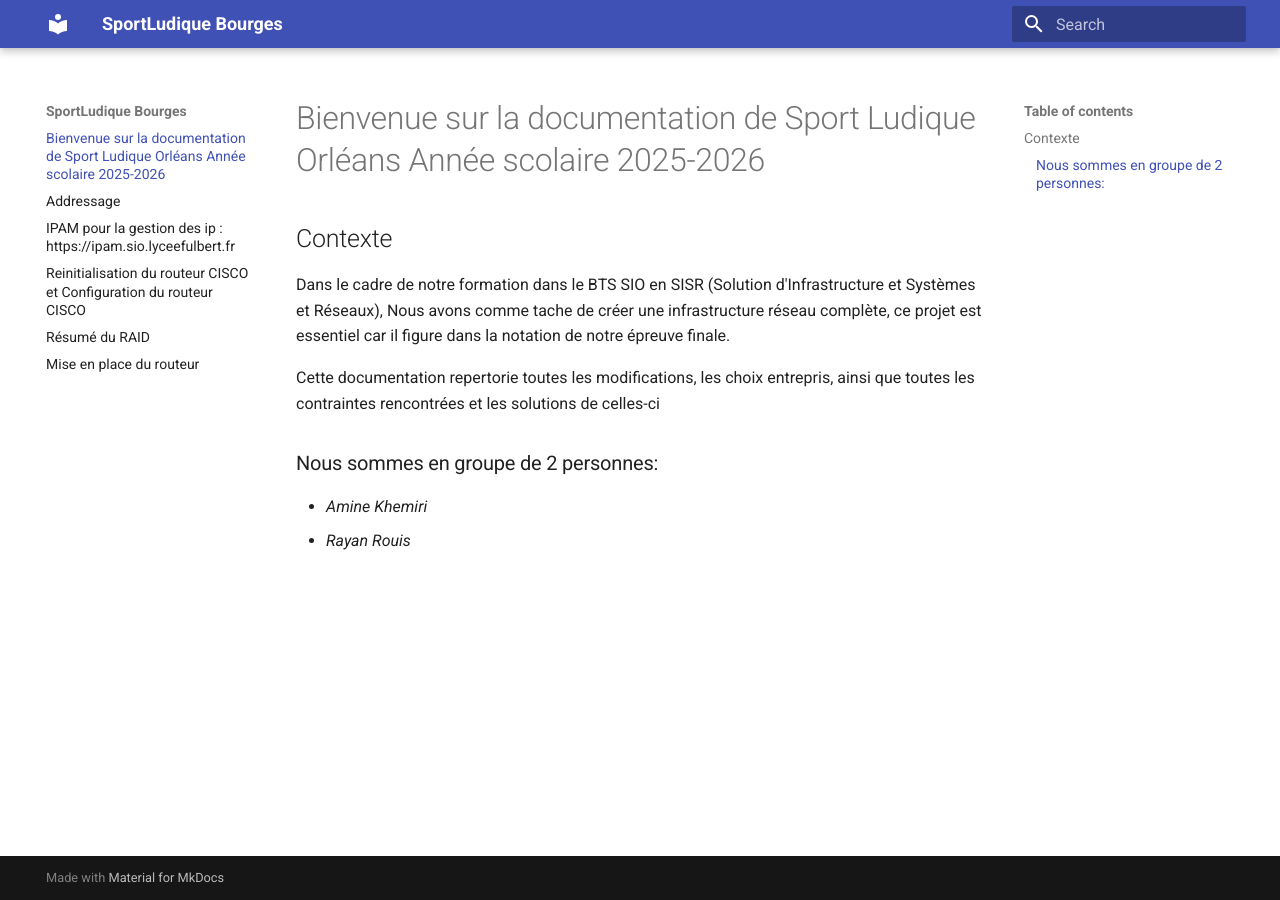
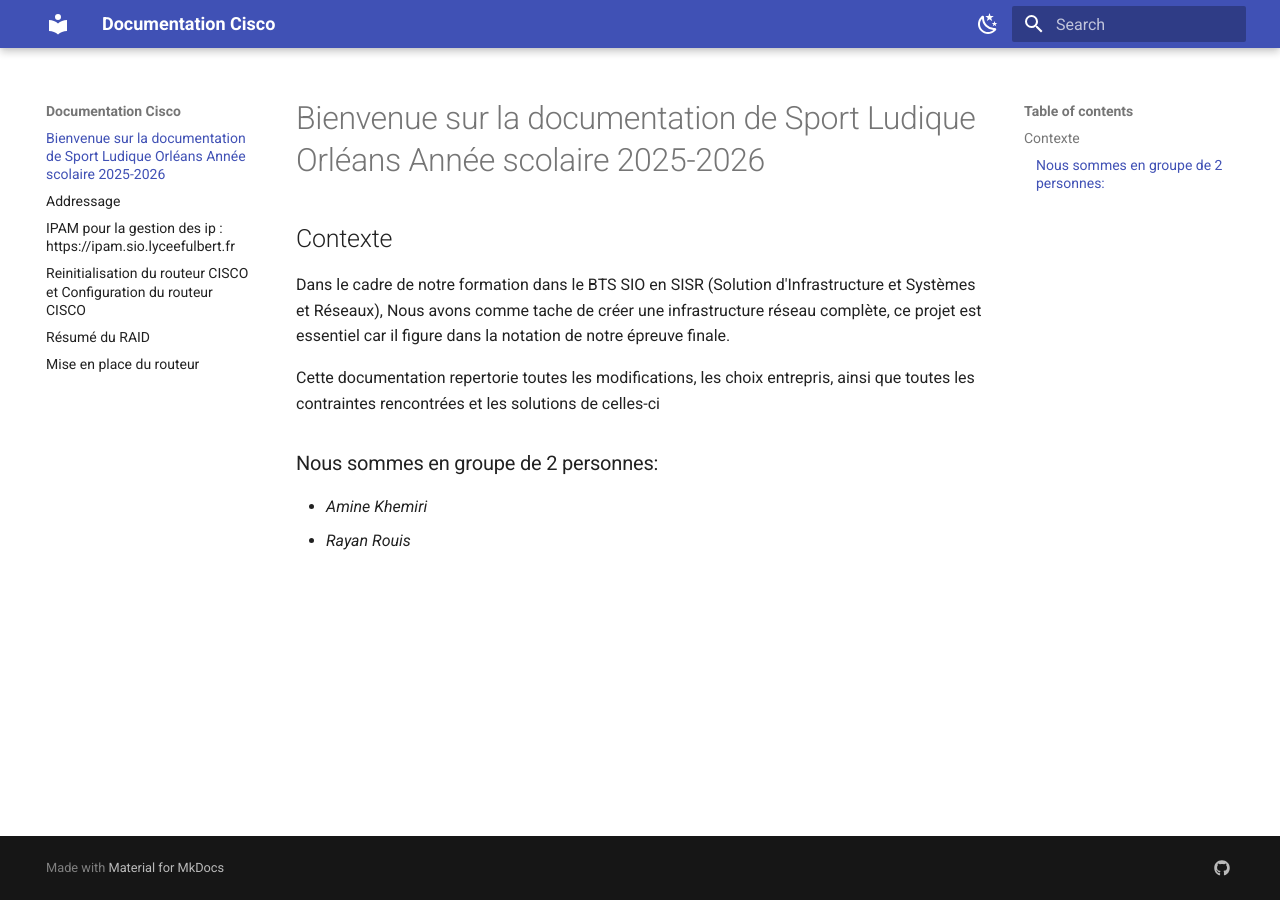
Before and after one commit to RAYAN241351/SportLudique2025-2026, an MkDocs documentation site: the page built from docs/index.md, in a window 1280 px wide. Built offline with MkDocs 1.6.1 and Material for MkDocs 9.7.7, drawn with Linux system fonts in a browser that asks for light colours.

Commit message:
Update mkdocs.yml

```diff
--- a/mkdocs.yml
+++ b/mkdocs.yml
@@ -1,8 +1,55 @@
-site_name: SportLudique Bourges
+site_name: "Documentation Cisco"
 theme:
   name: material
-  highlightjs: true
-  hljs_languages:
-    - yaml
-    - rust
-color_mode: dark
+  palette:
+    - scheme: default
+      primary: indigo
+      accent: indigo
+      toggle:
+        icon: material/weather-night
+        name: Passer en mode sombre
+    - scheme: slate
+      primary: indigo
+      accent: indigo
+      toggle:
+        icon: material/weather-sunny
+        name: Passer en mode clair
+  font:
+    text: Roboto
+    code: Roboto Mono
+  features:
+    - navigation.instant
+    - navigation.top
+    - search.suggest
+    - search.highlight
+    - content.code.copy
+    - content.code.annotate
+    - content.tabs.link
+
+markdown_extensions:
+  - admonition
+  - codehilite
+  - footnotes
+  - meta
+  - toc:
+      permalink: true
+  - pymdownx.superfences
+  - pymdownx.tabbed:
+      alternate_style: true
+  - pymdownx.highlight
+  - pymdownx.inlinehilite
+  - pymdownx.aria_hidden
+  - pymdownx.snippets
+  - pymdownx.keys
+  - pymdownx.mark
+  - pymdownx.tilde
+  - pymdownx.tasklist:
+      custom_checkbox: true
+
+plugins:
+  - search
+
+extra:
+  social:
+    - icon: fontawesome/brands/github
+      link: https://github.com/ton-repo
```
